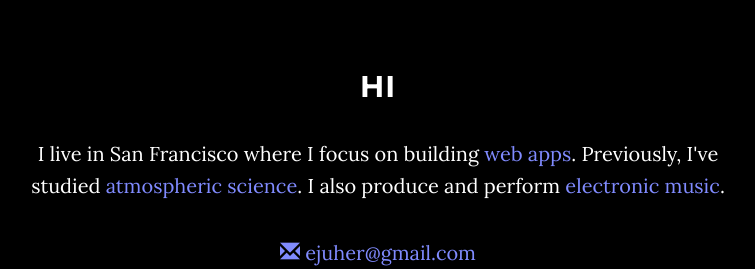
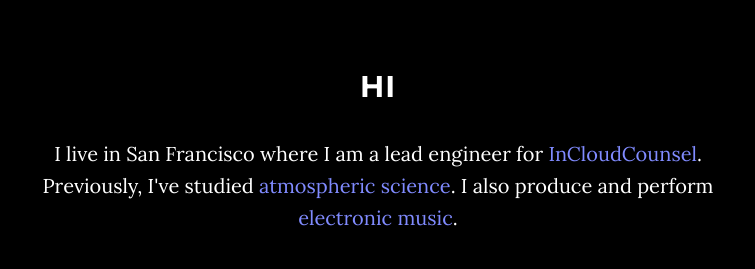
Before and after one commit to ejuher/ejuher.github.io, a plain HTML site: page index.html in a window 1280 px wide. Shown: the part 980-1249 px from the top of the page, without its empty margins (262-1017 px from the left). Drawn offline with Linux system fonts and the light colour scheme.

Commit message:
Update index.html
change bio to say lead engineer for InClouCounsel

```diff
--- a/index.html
+++ b/index.html
@@ -92,7 +92,7 @@
         <div class="row">
             <div class="col-lg-8 col-lg-offset-2">
                 <h2>Hi</h2>
-                <p>I live in San Francisco where I focus on building <a class="page-scroll" href="#projects">web apps</a>. Previously, I've studied <a href="img/2010-04-06_00GMT_Station3.png" data-lightbox="image-1" data-title="&copy; Erich Uher">atmospheric science</a>. I also produce and perform <a href="http://www.vicereinemusic.com">electronic music</a>.
+                <p>I live in San Francisco where I am a lead engineer for <a href="https://www.incloudcounsel.com/">InCloudCounsel</a>. Previously, I've studied <a href="img/2010-04-06_00GMT_Station3.png" data-lightbox="image-1" data-title="&copy; Erich Uher">atmospheric science</a>. I also produce and perform <a href="http://www.vicereinemusic.com">electronic music</a>.
                 </p>
                 <p>
                     <a href="mailto:ejuher@gmail.com"><span class="glyphicon glyphicon-envelope"></span> ejuher@gmail.com</a><br>
```
